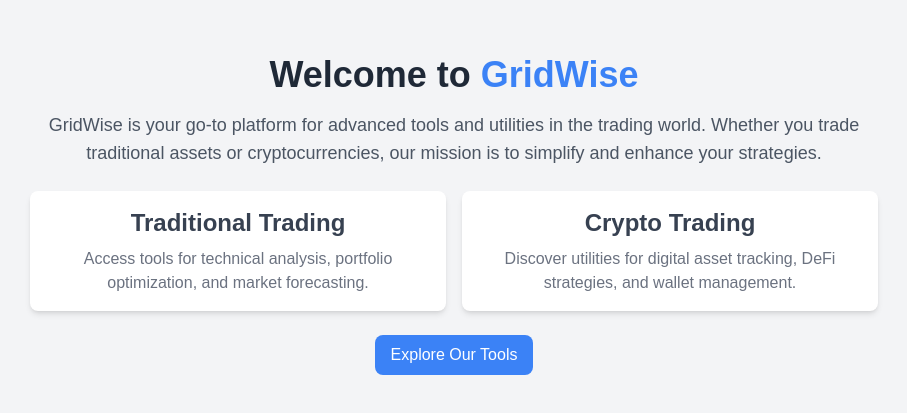
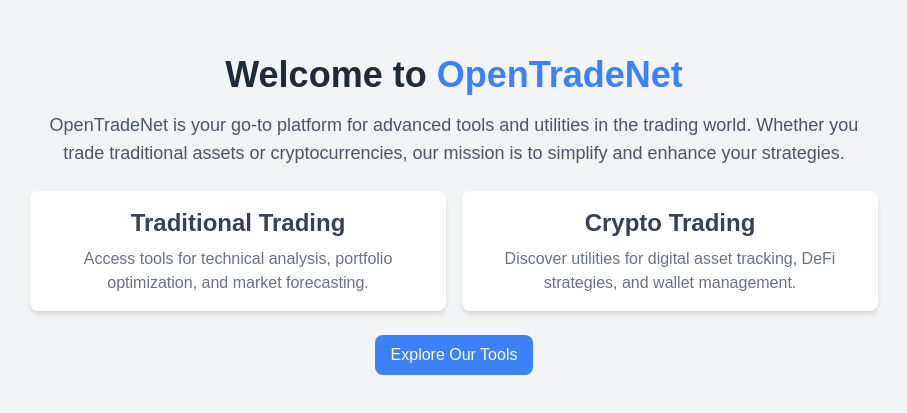
Before and after one commit to massimilianopetra/gridwise, a Next.js app: page / in a window 1280 px wide. Shown: the part 185-598 px from the top of the page, without its empty margins (186-1093 px from the left). Built offline with nearby package versions, Linux system fonts and the light colour scheme.

Commit message:
new name

```diff
--- a/app/page.tsx
+++ b/app/page.tsx
@@ -5,16 +5,16 @@ export default function HomePage() {
   return (
     <>
       <Head>
-        <title>GridWise - Advanced Tools for Trading</title>
-        <meta name="description" content="GridWise offers advanced utilities for trading traditional assets and cryptocurrencies. Optimize your strategies with our powerful tools." />
+        <title>OpenTRadeNet - Advanced Tools for Trading</title>
+        <meta name="description" content="OpenTradeNet offers advanced utilities for trading traditional assets and cryptocurrencies. Optimize your strategies with our powerful tools." />
       </Head>
       <main className="bg-gray-100 min-h-screen flex flex-col items-center justify-center">
         <section className="max-w-4xl text-center p-6">
           <h1 className="text-4xl font-bold text-gray-800 mb-4">
-            Welcome to <span className="text-blue-500">GridWise</span>
+            Welcome to <span className="text-blue-500">OpenTradeNet</span>
           </h1>
           <p className="text-lg text-gray-600 mb-6">
-            GridWise is your go-to platform for advanced tools and utilities in the trading world. Whether you trade traditional assets or cryptocurrencies, our mission is to simplify and enhance your strategies.
+            OpenTradeNet is your go-to platform for advanced tools and utilities in the trading world. Whether you trade traditional assets or cryptocurrencies, our mission is to simplify and enhance your strategies.
           </p>
           <div className="grid grid-cols-1 md:grid-cols-2 gap-4">
             <div className="p-4 bg-white rounded-lg shadow-md hover:shadow-lg transition-shadow">
--- a/app/ui/nav-links.tsx
+++ b/app/ui/nav-links.tsx
@@ -20,7 +20,7 @@ export default function NavLinks() {
 
     links = [{ name: 'Home', href: '/home', icon: HomeIcon },
              { name: 'Liquidity', href: '/home/liquidity', icon: WaterDropIcon},
-             { name: 'Grid Calculator', href: '/home/gridcalculator', icon: ViewHeadlineIcon},];
+             { name: 'Grid Calculator', href: '/home/gridtrading', icon: ViewHeadlineIcon},];
 
     return (
         <>
```
Also changed, not shown: app/(auth)/home/gridtrading/page.tsx (renamed from app/(auth)/home/gridcalculator/page.tsx), 2 other files (tests, documents, lock files or other folders).
